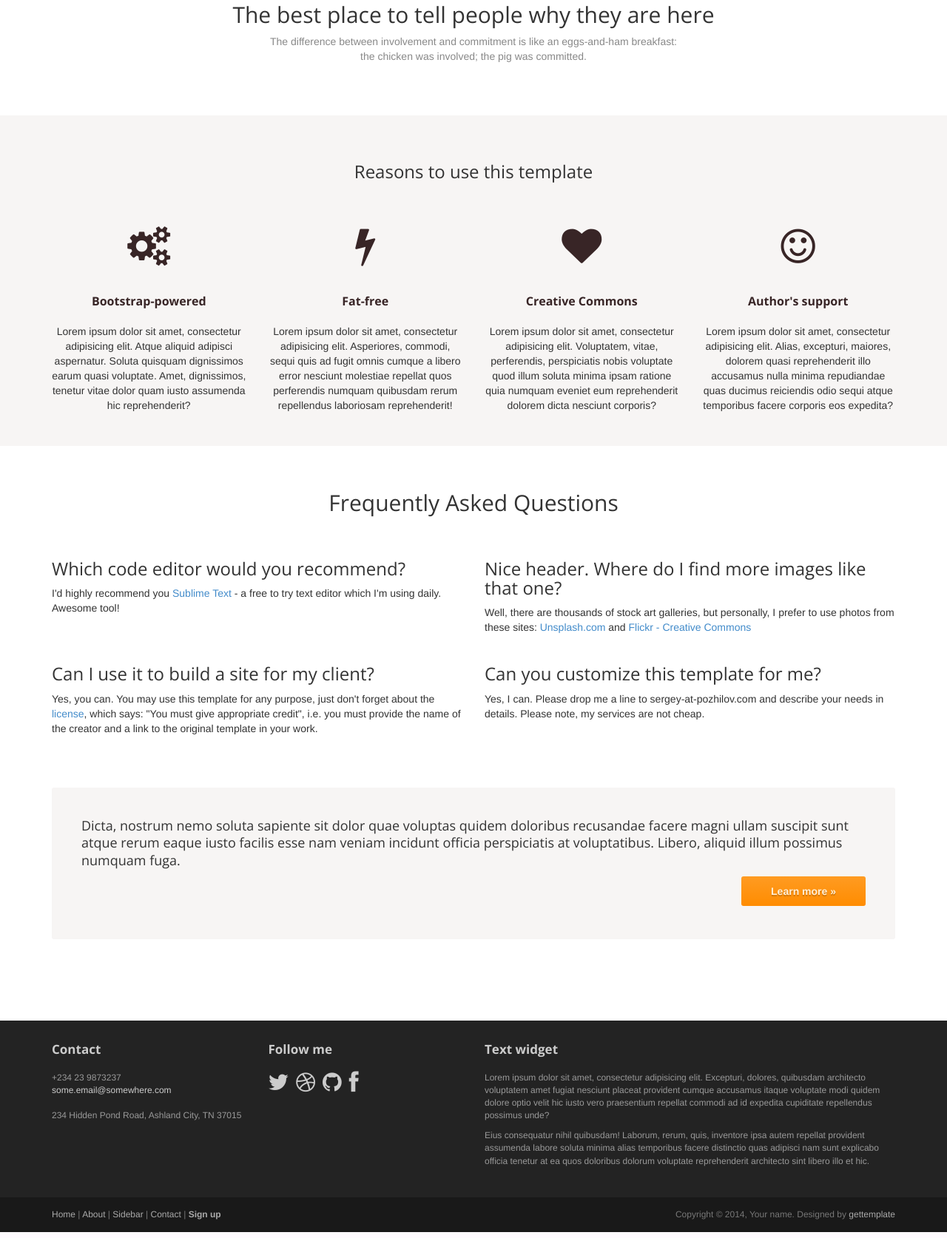
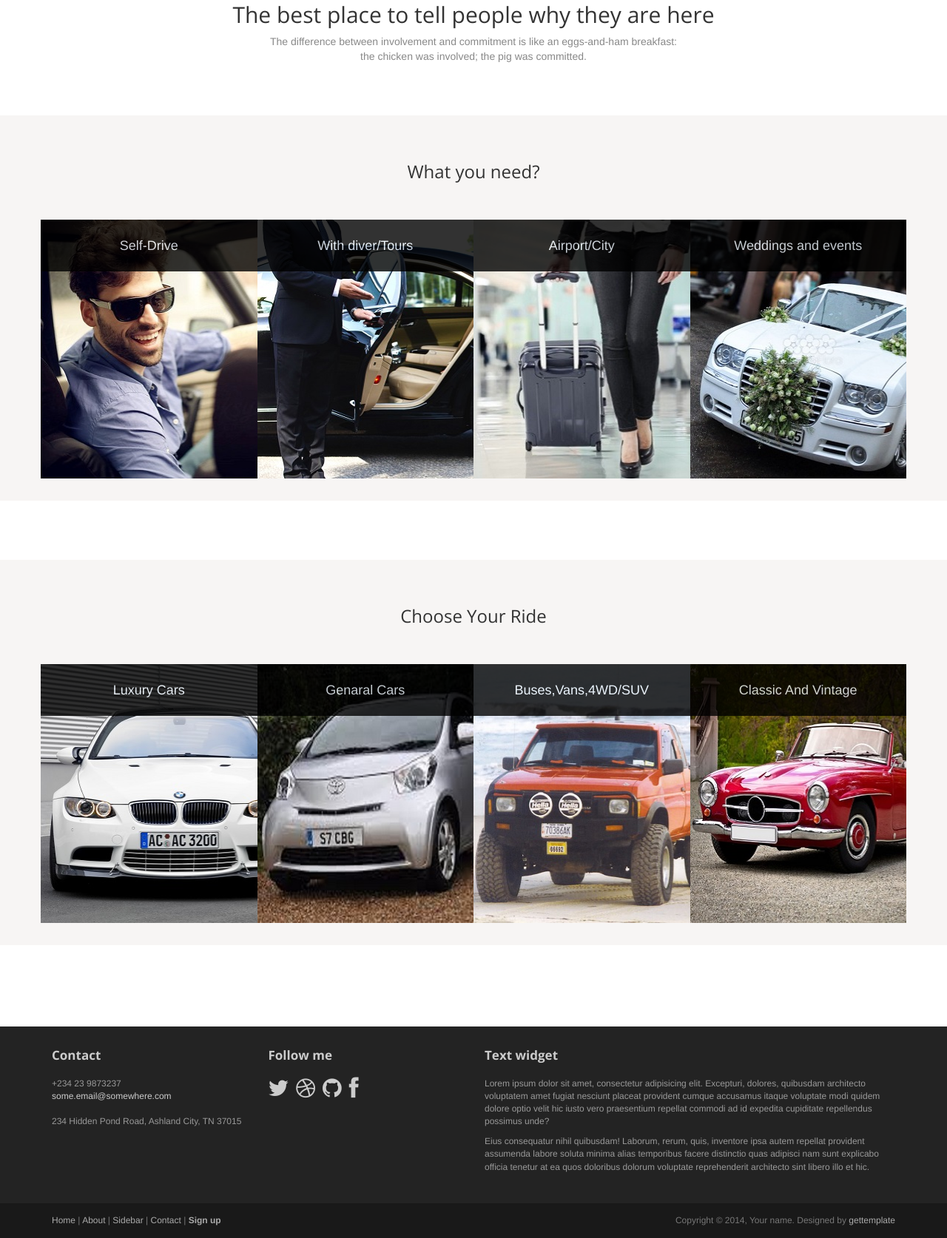
Before and after one commit to lnash94/SRScab, a CodeIgniter app: page /srscabs/ in a window 1280 px wide. Shown: the part 596-2270 px from the top of the page at 74% size. Run offline with CodeIgniter, Linux system fonts and the light colour scheme; some libraries are stand-ins or nearby versions.

Commit message:
home page complete

```diff
--- a/application/views/pages/about.php
+++ b/application/views/pages/about.php
@@ -1 +1,2 @@
-<div style="margin-top: 100px;"></div>Write your about page here
+<div style="margin-top: 100px;"></div>
+Write your about page here
--- a/application/views/pages/home.php
+++ b/application/views/pages/home.php
@@ -28,79 +28,61 @@
 <div class="jumbotron top-space">
     <div class="container">
 
-        <h3 class="text-center thin">Reasons to use this template</h3>
+        <h3 class="text-center thin">What you need?</h3>
 
         <div class="row">
-            <div class="col-md-3 col-sm-6 highlight">
-                <div class="h-caption"><h4><i class="fa fa-cogs fa-5"></i>Bootstrap-powered</h4></div>
-                <div class="h-body text-center">
-                    <p>Lorem ipsum dolor sit amet, consectetur adipisicing elit. Atque aliquid adipisci aspernatur. Soluta quisquam dignissimos earum quasi voluptate. Amet, dignissimos, tenetur vitae dolor quam iusto assumenda hic reprehenderit?</p>
-                </div>
+            <div class="col-md-3 col-sm-6 highlight ridetype" style="background-image: url(assets/images/self_drive.jpg);padding: 0 ;"><a href="#" class="linker">
+                <div class="overlay"></div><div class="ridetitle">Self-Drive</div>
+            </a>
             </div>
-            <div class="col-md-3 col-sm-6 highlight">
-                <div class="h-caption"><h4><i class="fa fa-flash fa-5"></i>Fat-free</h4></div>
-                <div class="h-body text-center">
-                    <p>Lorem ipsum dolor sit amet, consectetur adipisicing elit. Asperiores, commodi, sequi quis ad fugit omnis cumque a libero error nesciunt molestiae repellat quos perferendis numquam quibusdam rerum repellendus laboriosam reprehenderit! </p>
-                </div>
+            <div class="col-md-3 col-sm-6 highlight ridetype" style="background-image: url(assets/images/with_driver.jpg);padding: 0 ;"><a href="#" class="linker">
+                <div class="overlay"></div><div class="ridetitle">With diver/Tours</div>
+            </a>
             </div>
-            <div class="col-md-3 col-sm-6 highlight">
-                <div class="h-caption"><h4><i class="fa fa-heart fa-5"></i>Creative Commons</h4></div>
-                <div class="h-body text-center">
-                    <p>Lorem ipsum dolor sit amet, consectetur adipisicing elit. Voluptatem, vitae, perferendis, perspiciatis nobis voluptate quod illum soluta minima ipsam ratione quia numquam eveniet eum reprehenderit dolorem dicta nesciunt corporis?</p>
-                </div>
+            <div class="col-md-3 col-sm-6 highlight ridetype" style="background-image: url(assets/images/airport.jpg);padding: 0 ;"><a href="#" class="linker">
+                <div class="overlay"></div><div class="ridetitle">Airport/City</div>
+            </a>
             </div>
-            <div class="col-md-3 col-sm-6 highlight">
-                <div class="h-caption"><h4><i class="fa fa-smile-o fa-5"></i>Author's support</h4></div>
-                <div class="h-body text-center">
-                    <p>Lorem ipsum dolor sit amet, consectetur adipisicing elit. Alias, excepturi, maiores, dolorem quasi reprehenderit illo accusamus nulla minima repudiandae quas ducimus reiciendis odio sequi atque temporibus facere corporis eos expedita? </p>
-                </div>
+            <div class="col-md-3 col-sm-6 highlight ridetype" style="background-image: url(assets/images/wedding.jpg);padding: 0 ;"><a href="#" class="linker">
+                <div class="overlay"></div><div class="ridetitle">Weddings and events</div>
+            </a>
             </div>
+
+
+        </div> <!-- /row  -->
+
+    </div>
+</div></br>
+<div class="jumbotron top-space">
+    <div class="container">
+
+        <h3 class="text-center thin">Choose Your Ride</h3>
+
+        <div class="row">
+            <div class="col-md-3 col-sm-6 highlight ridetype" style="background-image: url(assets/images/vehicles/luxury/bmw-m3.jpg);padding: 0 ;"><a href="#" class="linker">
+                <div class="overlay"></div><div class="ridetitle">Luxury Cars</div>
+            </a>
+            </div>
+            <div class="col-md-3 col-sm-6 highlight ridetype" style="background-image: url(assets/images/vehicles/genaral/genaral.jpg);padding: 0 ;"><a href="#" class="linker">
+                <div class="overlay"></div><div class="ridetitle">Genaral Cars</div>
+            </a>
+            </div>
+            <div class="col-md-3 col-sm-6 highlight ridetype" style="background-image: url(assets/images/vehicles/vanbus4wd/nissand21.jpg);padding: 0 ;"><a href="#" class="linker">
+                <div class="overlay"></div><div class="ridetitle">Buses,Vans,4WD/SUV</div>
+            </a>
+            </div>
+            <div class="col-md-3 col-sm-6 highlight ridetype" style="background-image: url(assets/images/vehicles/classic/classic.jpg);padding: 0 ;"><a href="#" class="linker">
+                <div class="overlay"></div><div class="ridetitle">Classic And Vintage</div>
+            </a>
+            </div>
+
+
         </div> <!-- /row  -->
 
     </div>
 </div>
 <!-- /Highlights -->
 
-<!-- container -->
-<div class="container">
-
-    <h2 class="text-center top-space">Frequently Asked Questions</h2>
-    <br>
-
-    <div class="row">
-        <div class="col-sm-6">
-            <h3>Which code editor would you recommend?</h3>
-            <p>I'd highly recommend you <a href="http://www.sublimetext.com/">Sublime Text</a> - a free to try text editor which I'm using daily. Awesome tool!</p>
-        </div>
-        <div class="col-sm-6">
-            <h3>Nice header. Where do I find more images like that one?</h3>
-            <p>
-                Well, there are thousands of stock art galleries, but personally,
-                I prefer to use photos from these sites: <a href="http://unsplash.com">Unsplash.com</a>
-                and <a href="http://www.flickr.com/creativecommons/by-2.0/tags/">Flickr - Creative Commons</a></p>
-        </div>
-    </div> <!-- /row -->
-
-    <div class="row">
-        <div class="col-sm-6">
-            <h3>Can I use it to build a site for my client?</h3>
-            <p>
-                Yes, you can. You may use this template for any purpose, just don't forget about the <a href="http://creativecommons.org/licenses/by/3.0/">license</a>,
-                which says: "You must give appropriate credit", i.e. you must provide the name of the creator and a link to the original template in your work.
-            </p>
-        </div>
-        <div class="col-sm-6">
-            <h3>Can you customize this template for me?</h3>
-            <p>Yes, I can. Please drop me a line to sergey-at-pozhilov.com and describe your needs in details. Please note, my services are not cheap.</p>
-        </div>
-    </div> <!-- /row -->
-
-    <div class="jumbotron top-space">
-        <h4>Dicta, nostrum nemo soluta sapiente sit dolor quae voluptas quidem doloribus recusandae facere magni ullam suscipit sunt atque rerum eaque iusto facilis esse nam veniam incidunt officia perspiciatis at voluptatibus. Libero, aliquid illum possimus numquam fuga.</h4>
-        <p class="text-right"><a class="btn btn-primary btn-large">Learn more »</a></p>
-    </div>
-
-</div>	<!-- /container -->
 
 <!-- Social links. @TODO: replace by link/instructions in template -->
 <section id="social">
--- a/application/views/template/header.php
+++ b/application/views/template/header.php
@@ -19,6 +19,7 @@
     <!-- Custom styles for our template -->
     <link rel="stylesheet" href="<?php echo base_url();?>/assets/css/bootstrap-theme.css" media="screen" >
     <link rel="stylesheet" href="<?php echo base_url();?>/assets/css/main.css">
+	 <link rel="stylesheet" href="<?php echo base_url();?>/assets/css/style.css">
 
     <!-- HTML5 shim and Respond.js IE8 support of HTML5 elements and media queries -->
 
--- a/assets/css/style.css
+++ b/assets/css/style.css
@@ -0,0 +1,31 @@
+.ridetype{
+	height: 350px;
+
+}
+.ridetitle{
+	background-color: #000000;
+	opacity: 0.8;
+	font-size: 18px;
+	height: 70px;
+	line-height: 70px;
+	text-align: center;
+}
+
+.linker:hover > .overlay {
+    width:100%;
+    height:100%;
+    position:absolute;
+    background-color:#000;
+    opacity:0.6;
+}
+.linker:hover > .ridetitle{
+	text-decoration: none;
+	color: aliceblue;
+}
+.linker{
+	 width:100%;
+    height:100%;
+	 position:absolute;
+	color: aliceblue;
+	text-decoration: none;
+}
```
Also changed, not shown: assets/images/airport.jpg (added), assets/images/self_drive.jpg (added), assets/images/vehicles/classic/classic.jpg (added), assets/images/vehicles/genaral/genaral.jpg (added), assets/images/vehicles/luxury/bmw-m3.jpg (added), assets/images/vehicles/vanbus4wd/nissand21.jpg (added), assets/images/wedding.jpg (added), assets/images/with_driver.jpg (added).
